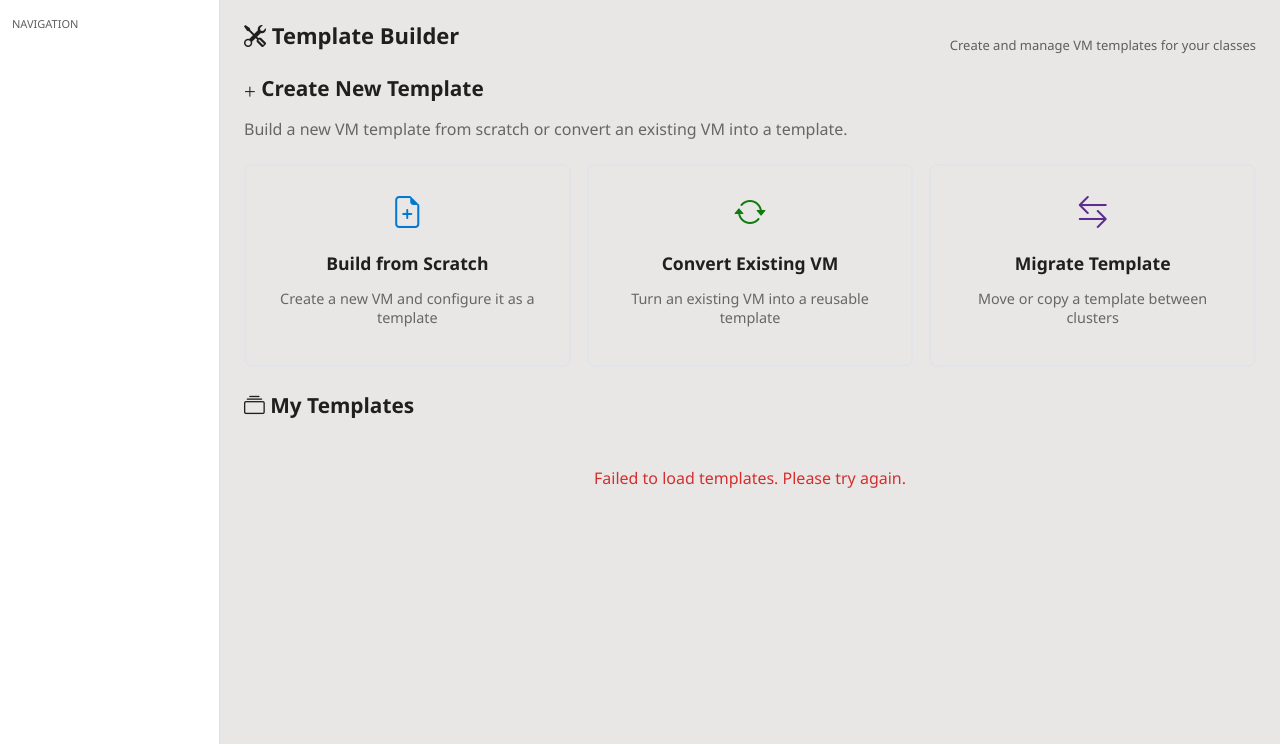
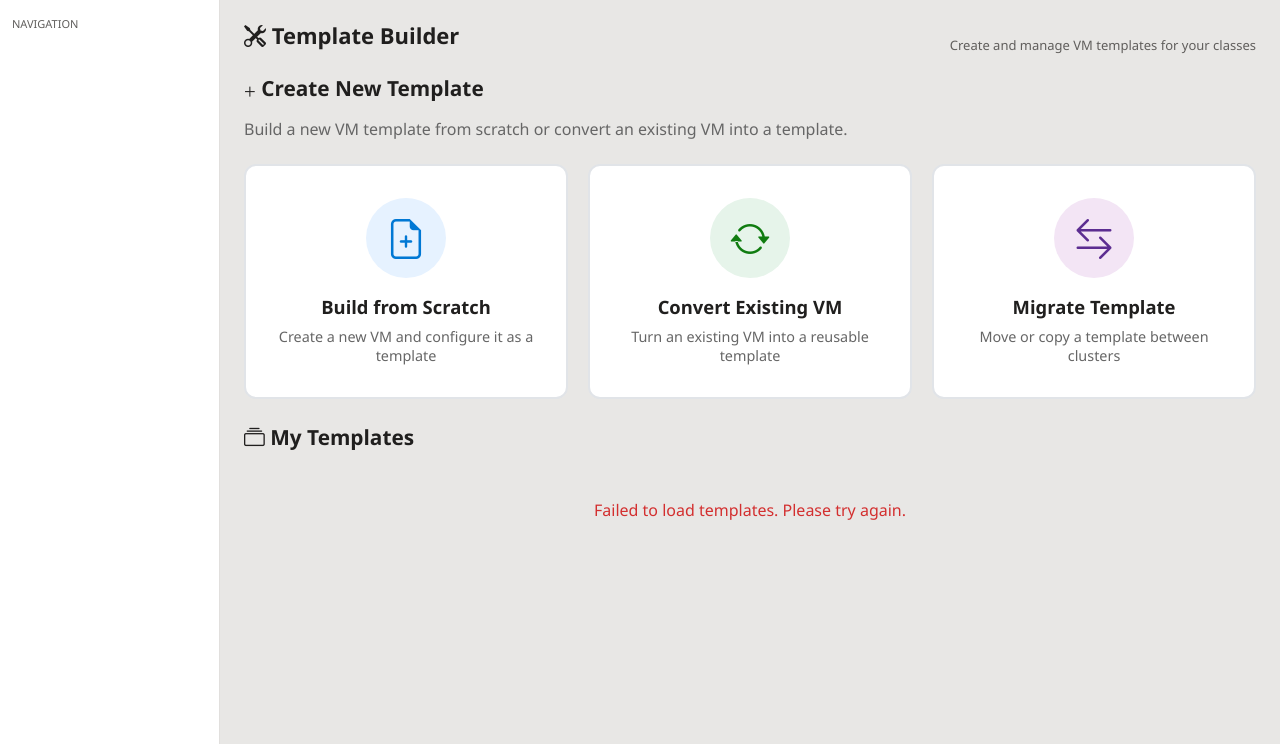
Before and after one commit to Snappieuk/proxmox-lab-gui, a Python web app: template app/templates/template_builder/index.html in a window 1280 px wide. Shown: the part 56-800 px from the top of the page. Run offline with Jinja, Linux system fonts and the light colour scheme; the template is opened without the code that fills it, so the values that code supplies are empty; some web fonts are replaced.

Commit message:
feat: Improve option card design and pre-load templates for migration modal

```diff
--- a/app/templates/template_builder/index.html
+++ b/app/templates/template_builder/index.html
@@ -21,23 +21,29 @@
                 Build a new VM template from scratch or convert an existing VM into a template.
             </p>
 
-            <div style="display: grid; grid-template-columns: repeat(auto-fit, minmax(300px, 1fr)); gap: 1rem;">
+            <div style="display: grid; grid-template-columns: repeat(auto-fit, minmax(300px, 1fr)); gap: 1.25rem;">
                 <div class="option-card" onclick="showCreateFromScratch()">
-                    <i class="bi bi-file-earmark-plus" style="font-size: 2rem; color: #0078d4; margin-bottom: 0.5rem;"></i>
-                    <h3 style="font-size: 1.1rem; margin-bottom: 0.5rem;">Build from Scratch</h3>
-                    <p style="color: #666; font-size: 0.9rem;">Create a new VM and configure it as a template</p>
+                    <div class="option-card-icon" style="background: #e6f2ff;">
+                        <i class="bi bi-file-earmark-plus" style="font-size: 2.5rem; color: #0078d4;"></i>
+                    </div>
+                    <h3 style="font-size: 1.15rem; margin: 1rem 0 0.5rem; font-weight: 600;">Build from Scratch</h3>
+                    <p style="color: #666; font-size: 0.9rem; margin: 0;">Create a new VM and configure it as a template</p>
                 </div>
 
                 <div class="option-card" onclick="showConvertExisting()">
-                    <i class="bi bi-arrow-repeat" style="font-size: 2rem; color: #107c10; margin-bottom: 0.5rem;"></i>
-                    <h3 style="font-size: 1.1rem; margin-bottom: 0.5rem;">Convert Existing VM</h3>
-                    <p style="color: #666; font-size: 0.9rem;">Turn an existing VM into a reusable template</p>
+                    <div class="option-card-icon" style="background: #e6f4ea;">
+                        <i class="bi bi-arrow-repeat" style="font-size: 2.5rem; color: #107c10;"></i>
+                    </div>
+                    <h3 style="font-size: 1.15rem; margin: 1rem 0 0.5rem; font-weight: 600;">Convert Existing VM</h3>
+                    <p style="color: #666; font-size: 0.9rem; margin: 0;">Turn an existing VM into a reusable template</p>
                 </div>
 
                 <div class="option-card" onclick="showMigrateTemplate()">
-                    <i class="bi bi-arrow-left-right" style="font-size: 2rem; color: #5c2d91; margin-bottom: 0.5rem;"></i>
-                    <h3 style="font-size: 1.1rem; margin-bottom: 0.5rem;">Migrate Template</h3>
-                    <p style="color: #666; font-size: 0.9rem;">Move or copy a template between clusters</p>
+                    <div class="option-card-icon" style="background: #f3e5f5;">
+                        <i class="bi bi-arrow-left-right" style="font-size: 2.5rem; color: #5c2d91;"></i>
+                    </div>
+                    <h3 style="font-size: 1.15rem; margin: 1rem 0 0.5rem; font-weight: 600;">Migrate Template</h3>
+                    <p style="color: #666; font-size: 0.9rem; margin: 0;">Move or copy a template between clusters</p>
                 </div>
             </div>
         </div>
@@ -309,19 +315,35 @@
 }
 
 .option-card {
-    padding: 1.5rem;
+    padding: 2rem 1.5rem;
     border: 2px solid #e1e4e8;
-    border-radius: 8px;
+    border-radius: 12px;
     text-align: center;
     cursor: pointer;
-    transition: all 0.2s ease;
+    transition: all 0.3s ease;
+    background: white;
 }
 
 .option-card:hover {
     border-color: #0078d4;
-    background-color: #f6f8fa;
-    transform: translateY(-2px);
-    box-shadow: 0 4px 8px rgba(0, 0, 0, 0.1);
+    background-color: #f8f9fa;
+    transform: translateY(-4px);
+    box-shadow: 0 8px 24px rgba(0, 120, 212, 0.15);
+}
+
+.option-card-icon {
+    width: 80px;
+    height: 80px;
+    border-radius: 50%;
+    display: flex;
+    align-items: center;
+    justify-content: center;
+    margin: 0 auto 1rem;
+    transition: transform 0.3s ease;
+}
+
+.option-card:hover .option-card-icon {
+    transform: scale(1.1);
 }
 
 .template-item {
@@ -499,7 +521,25 @@ function deleteTemplate(templateId) {
 // Load templates on page load
 document.addEventListener('DOMContentLoaded', function() {
     loadTemplates();
+    // Pre-load templates for migration modal
+    loadTemplatesForMigration();
 });
+
+// Pre-load templates from database for instant migration modal
+function loadTemplatesForMigration() {
+    fetch('/api/templates')
+        .then(r => r.json())
+        .then(data => {
+            if (data.ok && data.templates) {
+                allTemplates = data.templates;
+                templatesLoaded = true;
+                console.log('Pre-loaded', allTemplates.length, 'templates from database');
+            }
+        })
+        .catch(err => {
+            console.error('Failed to pre-load templates:', err);
+        });
+}
 
 // Migration modal functions
 let migrationClusters = [];
@@ -509,16 +549,20 @@ let templatesLoaded = false;
 function populateMigrationOptions(clusters) {
     migrationClusters = clusters;
 
-    // Load all templates first (with await to ensure they're loaded)
+    // Templates are already pre-loaded, so this is instant
+    console.log('Using pre-loaded templates:', allTemplates.length);
+    if (!templatesLoaded) {
+        // Fallback: load now if pre-load failed
         fetch('/api/templates').then(r => r.json()).then(data => {
             if (data.ok && data.templates) {
                 allTemplates = data.templates;
                 templatesLoaded = true;
-            console.log('Loaded templates:', allTemplates);
+                console.log('Loaded templates (fallback):', allTemplates);
             }
         }).catch(err => {
             console.error('Failed to load templates:', err);
         });
+    }
 
     // Populate source clusters
     const sourceClusterSelect = document.getElementById('source-cluster');
@@ -554,8 +598,9 @@ function updateSourceTemplates() {
 
     if (!templatesLoaded || allTemplates.length === 0) {
         sourceTemplateSelect.innerHTML = '<option value="">Loading templates...</option>';
-        // Retry after a short delay
-        setTimeout(updateSourceTemplates, 500);
+        console.log('Templates not yet loaded, waiting...');
+        // Retry after templates load
+        setTimeout(updateSourceTemplates, 200);
         return;
     }
 
@@ -563,16 +608,14 @@ function updateSourceTemplates() {
     const selectedOption = sourceClusterSelect.options[sourceClusterSelect.selectedIndex];
     const selectedClusterHost = selectedOption.getAttribute('data-host');
 
-    console.log('Selected cluster ID:', selectedClusterId, 'Host:', selectedClusterHost);
+    console.log('Filtering templates for cluster:', selectedClusterHost);
 
-    // Filter templates by matching cluster_ip to cluster host
+    // Filter templates by matching cluster_ip to cluster host (instant from pre-loaded data)
     const clusterTemplates = allTemplates.filter(t => {
-        const matches = t.cluster_ip === selectedClusterHost;
-        console.log('Template', t.name, '- cluster_ip:', t.cluster_ip, 'matches:', matches);
-        return matches;
+        return t.cluster_ip === selectedClusterHost;
     });
 
-    console.log('Found', clusterTemplates.length, 'templates for cluster', selectedClusterHost);
+    console.log('Found', clusterTemplates.length, 'templates on cluster', selectedClusterHost);
 
     sourceTemplateSelect.innerHTML = '<option value="">Select a template to migrate...</option>';
 
```
Lines whose indentation alone changed are shown as unchanged.
